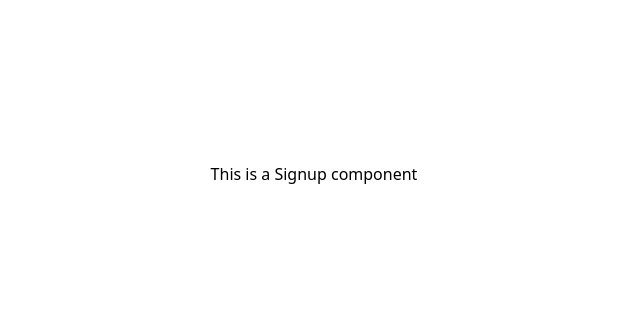
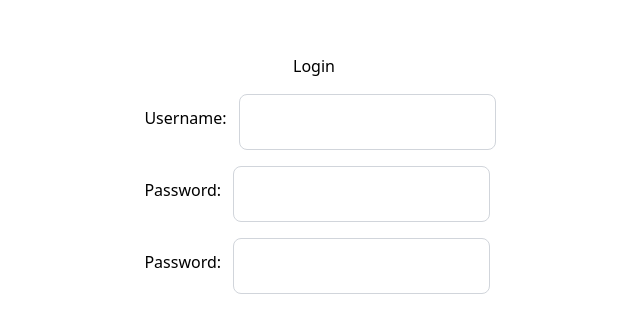
Before and after one commit to JOmega12/welcomeCoffeeExpress, a React (Vite) app: page /signup in a window 1280 px wide. Shown: the part 226-558 px from the top of the page, without its empty margins (326-966 px from the left). Built offline with nearby package versions, Linux system fonts and the light colour scheme; data requests are answered from the project's data file.

Commit message:
added styling and forms

```diff
--- /dev/null
+++ b/src/components/Forms/Login.tsx
@@ -0,0 +1,32 @@
+import { useState } from "react";
+
+
+export const Login = () => {
+
+   const [usernameInput, setUsernameInput] = useState('');
+   const [password, setPassword] = useState('')
+
+   return(
+      <form className="flex-col items-center">
+         <div className="text-center mb-4">
+            <h2>Login</h2>
+         </div>
+         <div className="flex flex-col space-y-4">
+            <div className="flex flex-row">
+               <label htmlFor="" className="mb-2 p-3 ">Username:</label>
+               <input type="text"  className="border border-gray-300 rounded-lg py-2 px-3 focus:outline-none focus:border-blue-500"
+               onChange={(e) => setUsernameInput(e.target.value)}
+               value={usernameInput}
+               />
+            </div>
+            <div className="flex flex-row">
+               <label htmlFor="" className="mb-2 p-3">Password:</label>
+               <input type="text"  className="border border-gray-300 rounded-lg py-2 px-3 focus:outline-none focus:border-blue-500"
+               onChange={(e) => setPassword(e.target.value)}
+               value={password}
+               />
+            </div>
+         </div>
+      </form>
+   )
+};
--- a/src/components/Forms/LoginForm.tsx
+++ /dev/null
@@ -1,7 +0,0 @@
-
-
-export const LoginForm = () => {
-   return(
-      <div>this is a login form</div>
-   )
-}
--- a/src/components/Forms/SignUpForm.tsx
+++ /dev/null
@@ -1,7 +0,0 @@
-
-
-export const SignUpForm = () => {
-   return(
-      <div>this is signup form</div>
-   )
-}
--- /dev/null
+++ b/src/components/Forms/Signup.tsx
@@ -0,0 +1,42 @@
+
+
+import { useState } from "react";
+
+
+export const Signup = () => {
+
+   const [usernameInput, setUsernameInput] = useState('');
+   const [password, setPassword] = useState('')
+   const [confirmPass, setConfirmPass] = useState('')
+
+   return(
+      <form className="flex-col items-center">
+         <div className="text-center mb-4">
+            <h2>Login</h2>
+         </div>
+         <div className="flex flex-col space-y-4">
+            <div className="flex flex-row">
+               <label htmlFor="" className="mb-2 p-3 ">Username:</label>
+               <input type="text"  className="border border-gray-300 rounded-lg py-2 px-3 focus:outline-none focus:border-blue-500"
+               onChange={(e) => setUsernameInput(e.target.value)}
+               value={usernameInput}
+               />
+            </div>
+            <div className="flex flex-row">
+               <label htmlFor="" className="mb-2 p-3">Password:</label>
+               <input type="text"  className="border border-gray-300 rounded-lg py-2 px-3 focus:outline-none focus:border-blue-500"
+               onChange={(e) => setPassword(e.target.value)}
+               value={password}
+               />
+            </div>
+            <div className="flex flex-row">
+               <label htmlFor="" className="mb-2 p-3">Password:</label>
+               <input type="text"  className="border border-gray-300 rounded-lg py-2 px-3 focus:outline-none focus:border-blue-500"
+               onChange={(e) => setConfirmPass(e.target.value)}
+               value={confirmPass}
+               />
+            </div>
+         </div>
+      </form>
+   )
+};
--- a/src/components/LandingPage.tsx
+++ b/src/components/LandingPage.tsx
@@ -1,7 +1,7 @@
 // import {  useState } from "react"
 // import { useAuth } from "../providers/AuthProvider";
 import { Link } from "react-router-dom";
-import '../custom.css'
+import "../custom.css";
 // type LandingPagesProps = {
 //    Login: ReactNode;
 //    Signup: ReactNode;
@@ -10,21 +10,30 @@ import '../custom.css'
 // }
 
 export const LandingPage = () => {
-
   return (
     <div className="text-center space-y-10">
-        <h1 className="text-3xl md:text-4xl lg:text-5xl font-bold mb-4 animate-fade-in">
-          Hello Welcome!
-        </h1>
+      <div className="bg-[#2E1E17] p-5 rounded-xl text-3xl md:text-4xl lg:text-5xl font-bold mb-4">
+        <h1 className=" animate-fade-in text-white">Hello Welcome!</h1>
+      </div>
       <h2 className="text-xl md:text-2xl lg:text-3xl font-bold mb-4">
         Would you like some coffee?
       </h2>
       <div className="flex flex-col md:flex-row gap-10 justify-center">
         {/* you want to div deep into the react router */}
-          <Link to="login" className="text-blue-500 hover:text-blue-700 text-2xl">Login</Link>
-          <Link to="signup" className="text-blue-500 hover:text-blue-700 text-2xl">Signup</Link>
+        <Link
+          to="login"
+          className="text-blue-500 group hover:text-blue-700 text-2xl rounded-xl hover:border-blue-700 hover:border-2 hover:border-opacity-50 p-2"
+        >
+          Login
+        </Link>
+        <Link
+          to="signup"
+          className="text-blue-500 group hover:text-blue-700 text-2xl rounded-xl hover:border-blue-700 hover:border-2 hover:border-opacity-50
+          p-2"
+        >
+          Signup
+        </Link>
       </div>
     </div>
-
   );
 };
--- a/src/components/Login.tsx
+++ /dev/null
@@ -1,12 +0,0 @@
-
-
-export const Login = () => {
-
-   return(
-      <>
-         <div>
-            This is a login component
-         </div>
-      </>
-   )
-};
--- a/src/components/Signup.tsx
+++ /dev/null
@@ -1,12 +0,0 @@
-
-
-export const Signup = () => {
-
-   return(
-      <>
-         <div>
-            This is a Signup component
-         </div>
-      </>
-   )
-}
--- a/tailwind.config.js
+++ b/tailwind.config.js
@@ -5,7 +5,7 @@ export default {
     "./src/**/*.{js,ts,jsx,tsx}"
   ],
   colors: {
-    espresso: '#2E1E17',
+    'text-espresso': '#2E1E17',
     cream: '#ECE6DB',
   },
   theme: {
```
Also changed, not shown: src/App.tsx (+3 -10 lines). Lines whose indentation alone changed are shown as unchanged.
